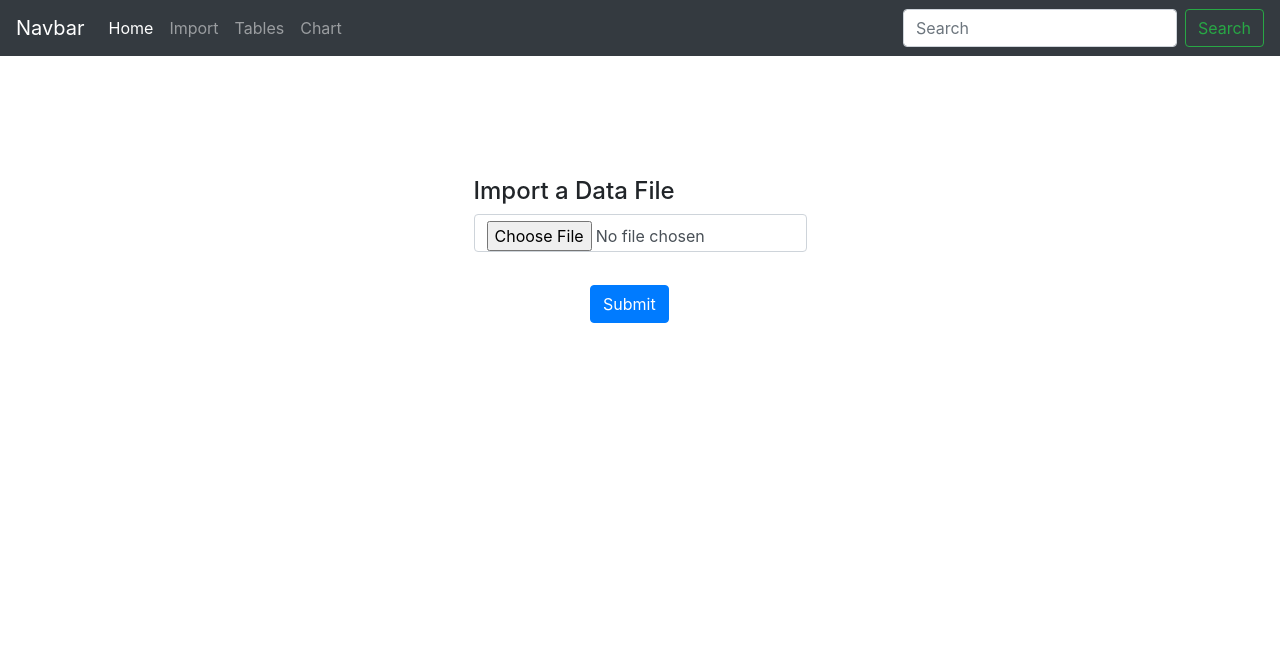
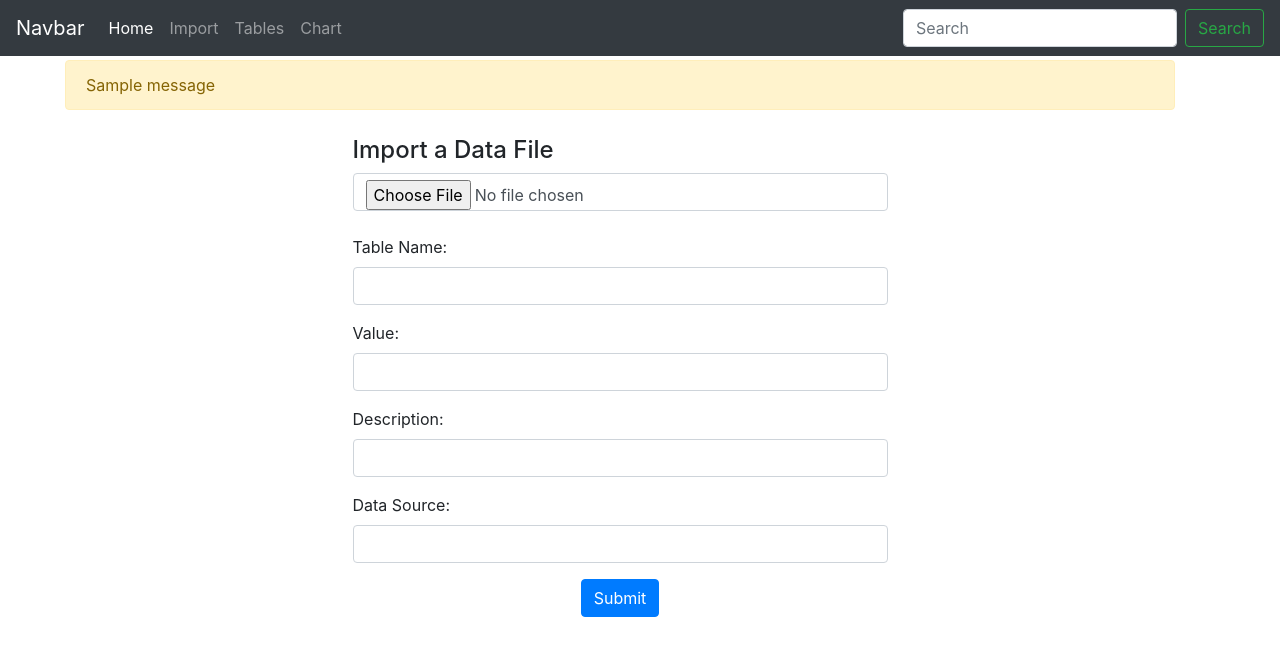
Before and after one commit to rvheng/flaskapp, a Flask app: page /import in a window 1280 px wide. Shown: the top 656 px of the page. Run offline with Flask 2, Linux system fonts and the light colour scheme; one stand-in notice (Sample message) is shown; some libraries are stand-ins or nearby versions.

Commit message:
changed the way importing works

```diff
--- a/app.py
+++ b/app.py
@@ -24,25 +24,31 @@ mysql = MySQL(app)
 
 @app.route('/')
 def index():
-        return render_template('home.html')
+    return render_template('home.html')
 
 @app.route('/graph')
 def graph(chartID = 'chart_ID', chart_type = 'line', chart_height = 500):
 
-    col = 'PRODVAL_311119B'
-    table = 'dataset_asm_product_311119b'
-    statement = 'select ' + col + ' from ' + table + ' ;'
+    table1 = 'dataset_asm_product_311119b'
+    table2 = 'dataset_asm_product_311119m'
+
+    statement = 'select * from ' + table1 + ' natural join ' + table2 + ' ;'
     # Create cursor
     cur = mysql.connection.cursor()
     cur.execute(statement)
+    headers = [i[0] for i in cur.description]
+    col1 = headers[1]
+    col2 = headers[2]
     results = cur.fetchall()
-    data_series = [x[col] for x in results]
+    years = [x['YEAR'] for x in results]
+    data_series1 = [x[col1] for x in results]
+    data_series2 = [x[col2] for x in results]
     cur.close()
     chart = {"renderTo": chartID, "type": chart_type, "height": chart_height,}
-    series = [{"name": col ,"data": data_series}, {"name": col }]
-    title = {"text": table}
-    xAxis = {"categories": []}
-    yAxis = {"title": {"text": table}, "format": '{value:.2f}'}
+    series = [{"name": col1 ,"data": data_series1}, {"name": col2 ,"data": data_series2}]
+    title = {"text": table1}
+    xAxis = {"categories": years}
+    yAxis = {"title": {"text": table1}, "format": '{value:.2f}'}
     return render_template('graph.html', chartID=chartID, chart=chart, series=series, title=title, xAxis=xAxis, yAxis=yAxis)
 
 @app.route('/import')
@@ -51,39 +57,91 @@ def importData():
 
 @app.route('/upload', methods = ['GET', 'POST'])
 def upload():
-    if request.method == 'POST':
-        # check if the post request has the file part
-        if 'file' not in request.files:
-            flash('No file part')
-            return redirect(request.url)
-        file = request.files['file']
-        # if user does not select file, browser also
-        # submit an empty part without filename
-        if file.filename == '':
-            flash('No selected file')
-            return redirect(request.url)
-        if file:
-            filename = file.filename
-            file.save(os.path.join(app.config['UPLOAD_FOLDER'], filename))
-            f_name, f_extension = os.path.splitext(filename)
-            populate(f_name)
-            return redirect('import')
+    try:
+        if request.method == "POST":
+            # Get values from the form
+            attempted_datatable_name = request.form['tablename']
+            attempted_datavalue = request.form['datavalue']
+            attempted_description = request.form['description']
+            attempted_source = request.form['source']
 
-    return render_template('import.html')
+            # Validation for field values
+            if attempted_datatable_name == '':
+                flash('Table name cannot be empty')
+                return redirect(request.url)
+            if attempted_datavalue == '':
+                flash('Value cannot be empty')
+                return redirect(request.url)
+            if attempted_description == '':
+                flash('Description cannot be empty')
+                return redirect(request.url)
+            if attempted_source == '':
+                flash('Source cannot be empty')
+                return redirect(request.url)
 
-# Gets called on upload
-def populate(fname):
-    tablename = fname
-    filename = app.config['UPLOAD_FOLDER'] + '/' + tablename + '.csv'
-    f = open(filename, 'r')
+            # check if the post request has the file part
+            if 'file' not in request.files:
+                flash('No file part')
+                return redirect(request.url)
+            f = request.files['file']
+            # if user does not select file, browser also
+            # submit an empty part without filename
+            if f.filename == '':
+                flash('No selected file')
+                return redirect(request.url)
+            if f:
+                filename = f.filename
+                f.save(os.path.join(app.config['UPLOAD_FOLDER'], filename))
+                f_name, f_extension = os.path.splitext(filename)
+                csv_file = app.config['UPLOAD_FOLDER'] + '/' + filename
+                with open(csv_file, 'r') as csvfile:
+                    reader = csv.reader(csvfile)
+                    headers = next(reader)
+                    # csv needs to be in form {YEAR, whatever}. Check that
+                    if len(headers) != 2:
+                        flash('File has more than two Fields')
+                        return redirect(request.url)
+                    if headers[0] != 'YEAR':
+                        flash('File needs to be exactly two fields [YEAR, value]')
+                        return redirect(request.url)
+                    # If the csv is in the correct format, compute the min/max of years
+                    years = []
+                    for row in reader:
+                        years.append(row[0])
+                # Done with reading the csv, now if everything is good, insert to that meta data table
+                min_year = min(years)
+                max_year = max(years)
+                attempted_datatable_name = attempted_datatable_name.replace(" ", "_")
+                attempted_datavalue = attempted_datavalue.replace(" ", "_")
+
+                cur = mysql.connection.cursor()
+                cur.execute('insert into data_sources_meta_data (tbl_name, val, min_year, max_year, val_desc, source) values (%s,%s,%s,%s,%s,%s)',(attempted_datatable_name, attempted_datavalue, min_year, max_year, attempted_description, attempted_source))
+                mysql.connection.commit()
+                cur.close()
+
+                populate(csv_file, attempted_datatable_name)
+
+                flash('Successfully Imported Database')
+                return redirect('import')
+
+            return redirect(url_for('importData'))
+
+        return render_template("import.html")
+
+    except Exception as e:
+        flash(e)
+        return render_template("import.html")
+
+def populate(csvfile, tname):
+    tablename = tname
+    f = open(csvfile, 'r')
     reader = csv.reader(f)
 
     # Arrays to store columns and their datatypes
     data, headers, type_list = [], [], []
-
     clean_data, clean_headers, clean_type = [], [], []
 
-    # We can iterate over the rows in our CSV, call our function above, and populate our lists.
+    # We can iterate over the rows in our CSV, call the dataType function to check its datatype and populate
     for row in reader:
         if len(headers) == 0:
             headers = [k.replace(" ", "_") for k in row]
@@ -181,21 +239,16 @@ def tables():
     cursor = mysql.connection.cursor()
     cursor.execute('select table_name from information_schema.tables where table_schema = "myflaskapp";')
     table_names = [x['table_name'] for x in cursor.fetchall()]
-
-    cursor.execute('select * from gasoline_retail_prices;')
+    table = table_names[3];
+    statement = 'select * from ' + table + ';'
+    cursor.execute(statement)
     headers = [i[0] for i in cursor.description]
     results = cursor.fetchall()
     cursor.close()
     # Keep only 20 records
-    results = results[0:20]
+    if len(results) > 20:
+        results = results[0:20]
     return render_template('tables.html', table_names=table_names, headers=headers, results=results)
-
-@app.route('/draw', methods = ['GET', 'POST'])
-def draw():
-    if request.method == 'POST':
-        return redirect('tables')
-
-    return render_template('tables.html')
 
 if __name__ == '__main__':
     app.secret_key='secretkey123'
--- a/templates/import.html
+++ b/templates/import.html
@@ -1,11 +1,28 @@
 {% extends 'layout.html' %}
 
 {% block body %}
-<div style="margin: auto; width: 50%; padding: 10%;">
+<div style="margin: auto; width: 50%; padding:10px;">
 	<h4>Import a Data File</h4>
 	<form method="POST" action="/upload" enctype="multipart/form-data">
-		<input type="file" name="file" class="form-control">
-    <p style="margin: auto; width: 50%; padding: 10%;">
+		<input type="file" class="form-control" name="file" value="{{ request.form.file}}">
+		<br>
+		<div class="form-group">
+			<label for="tablename">Table Name:</label>
+			<input type="text" class="form-control" name="tablename" value="{{ request.form.tablename}}">
+		</div>
+		<div class="form-group">
+			<label for="datavalue">Value:</label>
+		  <input type="text" class="form-control" name="datavalue" value="{{ request.form.datavalue}}">
+		</div>
+		<div class="form-group">
+			<label for="description">Description:</label>
+		  <input type="text" class="form-control" name="description" value="{{ request.form.description}}">
+		</div>
+		<div class="form-group">
+			<label for="source"> Data Source:</label>
+		  <input type="text" class="form-control" name="source" value="{{ request.form.source}}">
+		</div>
+    <p style="margin: auto; width: 50%; text-align: center;">
 			<input type="submit" class="btn btn-primary">
 		</p>
 	</form>
--- a/templates/includes/_messages.html
+++ b/templates/includes/_messages.html
@@ -1,7 +1,7 @@
-{% with messages = get_flashed_messages(with_categories=true) %}
+{% with messages = get_flashed_messages() %}
    {% if messages %}
-      {% for category, message in messages %}
-        <div class="alert alert-{{ category }}">{{ message }}</div>
+      {% for message in messages %}
+        <div class="alert alert-warning">{{ message }}</div>
       {% endfor %}
    {% endif %}
 {% endwith %}
--- a/templates/includes/_navbar.html
+++ b/templates/includes/_navbar.html
@@ -7,7 +7,7 @@
       <div class="collapse navbar-collapse" id="navbarsExampleDefault">
         <ul class="navbar-nav mr-auto">
           <li class="nav-item active">
-            <a class="nav-link" href="#">Home <span class="sr-only">(current)</span></a>
+            <a class="nav-link" href="/">Home <span class="sr-only">(current)</span></a>
           </li>
           <li class="nav-item">
             <a class="nav-link" href="/import">Import</a>
--- a/templates/layout.html
+++ b/templates/layout.html
@@ -7,9 +7,11 @@
 	</head>
 	<body>
 		{% include '/includes/_navbar.html' %}
-		<div class="container">
-        {% include '/includes/_messages.html'%}
-		{% block body %}{% endblock %}
+		<div class="container" style="position:absolute; top:60px; left:50px;">
+    {% include '/includes/_messages.html'%}
+		<div>
+			{% block body %}{% endblock %}
+		</div>
 		</div>
 		<script src="https://stackpath.bootstrapcdn.com/bootstrap/4.1.0/js/bootstrap.min.js"></script>
 	</body>
```
